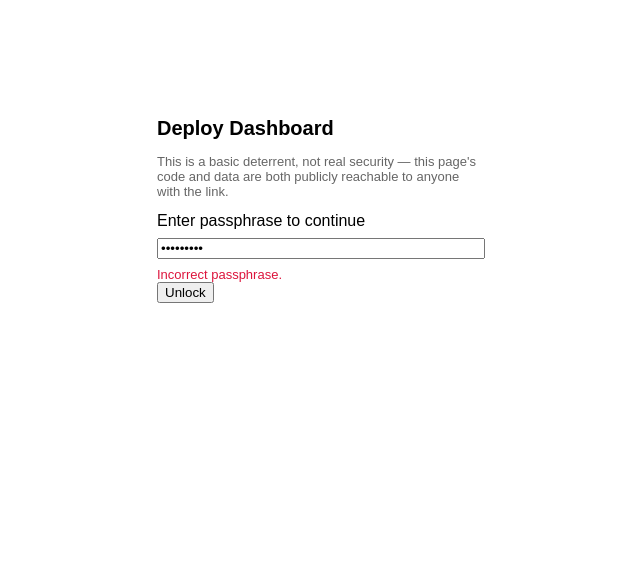
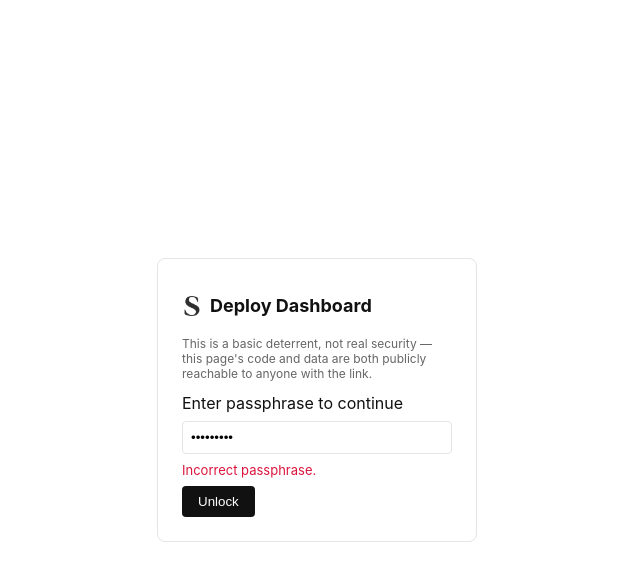
Before and after one commit to softlimit/deploy-dashboard, a React (Vite) app in the folder src/frontend/: page / in a window 1280 px wide. Both pictures are taken after typing "Sample123" into the empty fields and a click on the button "Unlock". Shown: the top 580 px of the page, without its empty margins (323-963 px from the left). Built offline with nearby package versions, Linux system fonts and the light colour scheme.

Commit message:
Add minimal Softlimit branding: logo, favicon, and shared stylesheet
Co-Authored-By: Claude Sonnet 5 <noreply@anthropic.com>

```diff
--- a/src/frontend/index.html
+++ b/src/frontend/index.html
@@ -2,6 +2,7 @@
 <html lang="en">
   <head>
     <meta charset="UTF-8" />
+    <link rel="icon" type="image/png" href="/softlimit-logo.png" />
     <title>Deploy Dashboard</title>
   </head>
   <body>
--- a/src/frontend/src/App.jsx
+++ b/src/frontend/src/App.jsx
@@ -5,7 +5,7 @@ export default function App() {
   const [error, setError] = useState(null)
 
   useEffect(() => {
-    fetch('/data.json')
+    fetch(`${import.meta.env.BASE_URL}data.json`)
       .then((res) => {
         if (!res.ok) throw new Error(`data.json: ${res.status}`)
         return res.json()
@@ -16,20 +16,29 @@ export default function App() {
 
   if (error) {
     return (
-      <p style={{ fontFamily: 'sans-serif', padding: 24 }}>
-        Couldn't load data.json ({error}). Run <code>npm run build:data</code> first.
-      </p>
+      <main>
+        <p>Couldn't load data.json ({error}). Run <code>npm run build:data</code> first.</p>
+      </main>
     )
   }
 
   if (!data) {
-    return <p style={{ fontFamily: 'sans-serif', padding: 24 }}>Loading…</p>
+    return (
+      <main>
+        <p>Loading…</p>
+      </main>
+    )
   }
 
   const { deployDate, clients: byClient } = data
 
   return (
-    <main style={{ fontFamily: 'sans-serif', padding: 24, maxWidth: 720, margin: '0 auto' }}>
+    <>
+      <header className="app-header">
+        <img src={`${import.meta.env.BASE_URL}softlimit-logo.png`} alt="Softlimit" />
+        <span>Softlimit</span>
+      </header>
+      <main>
         <h1>Deployment plan — {deployDate ?? 'TBD'}</h1>
         {Object.entries(byClient).map(([client, tasks]) => (
           <section key={client} style={{ marginBottom: 24 }}>
@@ -50,5 +59,6 @@ export default function App() {
           </section>
         ))}
       </main>
+    </>
   )
 }
--- a/src/frontend/src/PassphraseGate.jsx
+++ b/src/frontend/src/PassphraseGate.jsx
@@ -41,10 +41,13 @@ export default function PassphraseGate({ children }) {
   }
 
   return (
-    <div style={{ fontFamily: 'sans-serif', maxWidth: 320, margin: '80px auto', padding: 24 }}>
-      <form onSubmit={handleSubmit}>
-        <h1 style={{ fontSize: 20 }}>Deploy Dashboard</h1>
-        <p style={{ fontSize: 13, color: '#666' }}>
+    <div className="gate">
+      <form className="gate-card" onSubmit={handleSubmit}>
+        <h1>
+          <img src={`${import.meta.env.BASE_URL}softlimit-logo.png`} alt="Softlimit" />
+          Deploy Dashboard
+        </h1>
+        <p className="gate-disclosure">
           This is a basic deterrent, not real security — this page's code and data are both
           publicly reachable to anyone with the link.
         </p>
@@ -55,9 +58,8 @@ export default function PassphraseGate({ children }) {
           autoFocus
           value={value}
           onChange={(e) => setValue(e.target.value)}
-          style={{ display: 'block', width: '100%', margin: '8px 0' }}
         />
-        {error && <div style={{ color: 'crimson', fontSize: 13 }}>{error}</div>}
+        {error && <div className="gate-error">{error}</div>}
         <button type="submit">Unlock</button>
       </form>
     </div>
--- a/src/frontend/src/main.jsx
+++ b/src/frontend/src/main.jsx
@@ -1,6 +1,7 @@
 import { createRoot } from 'react-dom/client'
 import App from './App.jsx'
 import PassphraseGate from './PassphraseGate.jsx'
+import './style.css'
 
 createRoot(document.getElementById('root')).render(
   <PassphraseGate>
--- /dev/null
+++ b/src/frontend/src/style.css
@@ -0,0 +1,134 @@
+:root {
+  --ink: #111111;
+  --muted: #666666;
+  --accent: #0284c7;
+  --border: #e5e5e5;
+  --bg: #ffffff;
+}
+
+* {
+  box-sizing: border-box;
+}
+
+body {
+  margin: 0;
+  background: var(--bg);
+  color: var(--ink);
+  font-family: -apple-system, 'Helvetica Neue', Arial, sans-serif;
+}
+
+a {
+  color: var(--accent);
+}
+
+header.app-header {
+  display: flex;
+  align-items: center;
+  gap: 10px;
+  padding: 16px 24px;
+  border-bottom: 1px solid var(--border);
+}
+
+header.app-header img {
+  width: 24px;
+  height: 24px;
+}
+
+header.app-header span {
+  font-size: 13px;
+  letter-spacing: 0.04em;
+  text-transform: uppercase;
+  color: var(--muted);
+}
+
+main {
+  max-width: 720px;
+  margin: 0 auto;
+  padding: 24px;
+}
+
+h1 {
+  font-size: 22px;
+  margin-bottom: 20px;
+}
+
+h2 {
+  font-size: 15px;
+  text-transform: uppercase;
+  letter-spacing: 0.04em;
+  color: var(--muted);
+  border-bottom: 1px solid var(--border);
+  padding-bottom: 6px;
+  margin-bottom: 8px;
+}
+
+ul {
+  list-style: none;
+  padding: 0;
+  margin: 0;
+}
+
+li {
+  padding: 8px 0;
+  border-bottom: 1px solid var(--border);
+  font-size: 14px;
+}
+
+li:last-child {
+  border-bottom: none;
+}
+
+.gate {
+  display: flex;
+  min-height: 100vh;
+  align-items: center;
+  justify-content: center;
+}
+
+.gate-card {
+  width: 320px;
+  padding: 24px;
+  border: 1px solid var(--border);
+  border-radius: 8px;
+}
+
+.gate-card h1 {
+  font-size: 18px;
+  display: flex;
+  align-items: center;
+  gap: 8px;
+}
+
+.gate-card img {
+  width: 20px;
+  height: 20px;
+}
+
+.gate-disclosure {
+  font-size: 12px;
+  color: var(--muted);
+}
+
+.gate-card input {
+  display: block;
+  width: 100%;
+  padding: 8px;
+  margin: 8px 0;
+  border: 1px solid var(--border);
+  border-radius: 4px;
+}
+
+.gate-card button {
+  background: var(--ink);
+  color: #fff;
+  border: none;
+  padding: 8px 16px;
+  border-radius: 4px;
+  cursor: pointer;
+}
+
+.gate-error {
+  color: crimson;
+  font-size: 13px;
+  margin-bottom: 8px;
+}
```
Also changed, not shown: src/frontend/public/softlimit-logo.png (added). Lines whose indentation alone changed are shown as unchanged.
